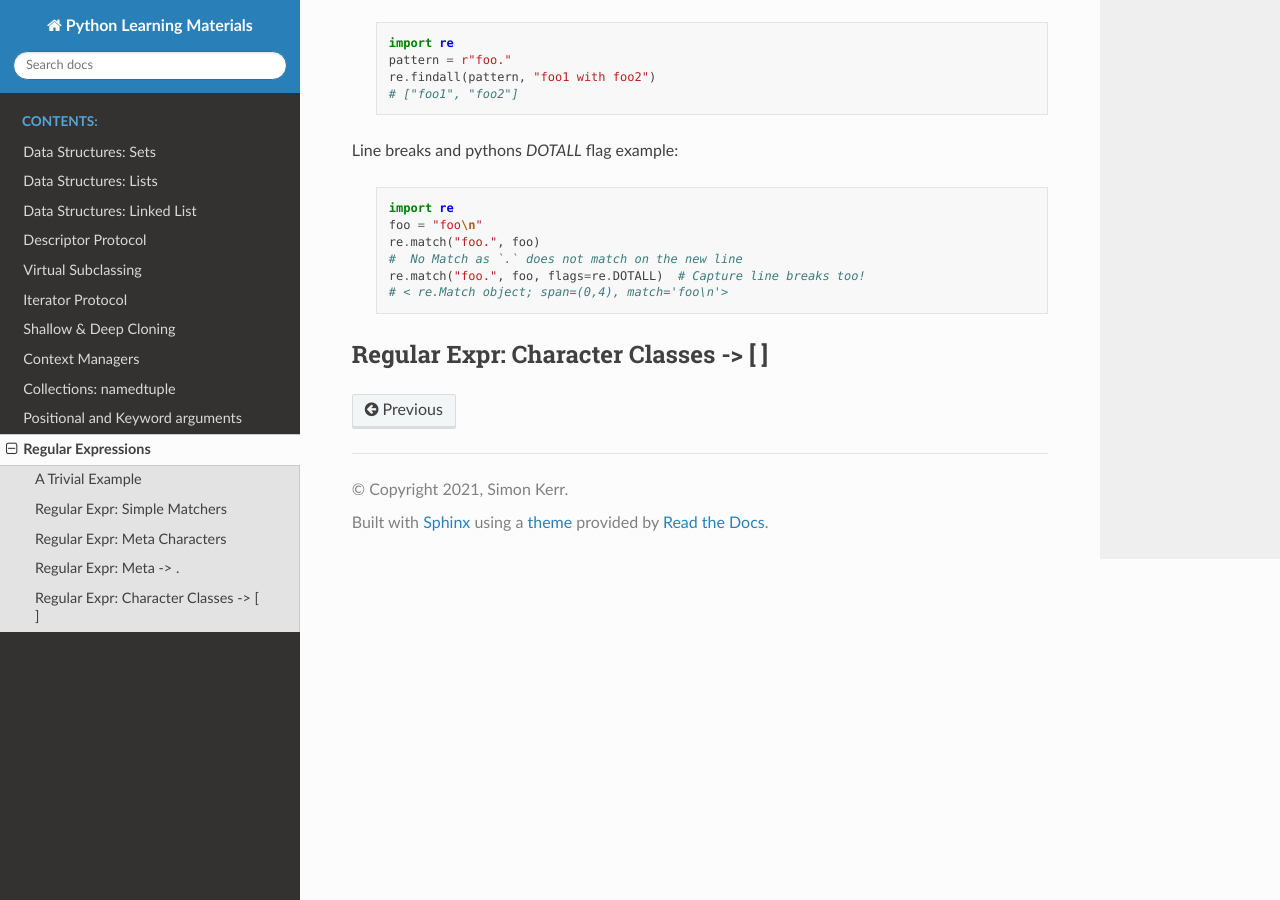
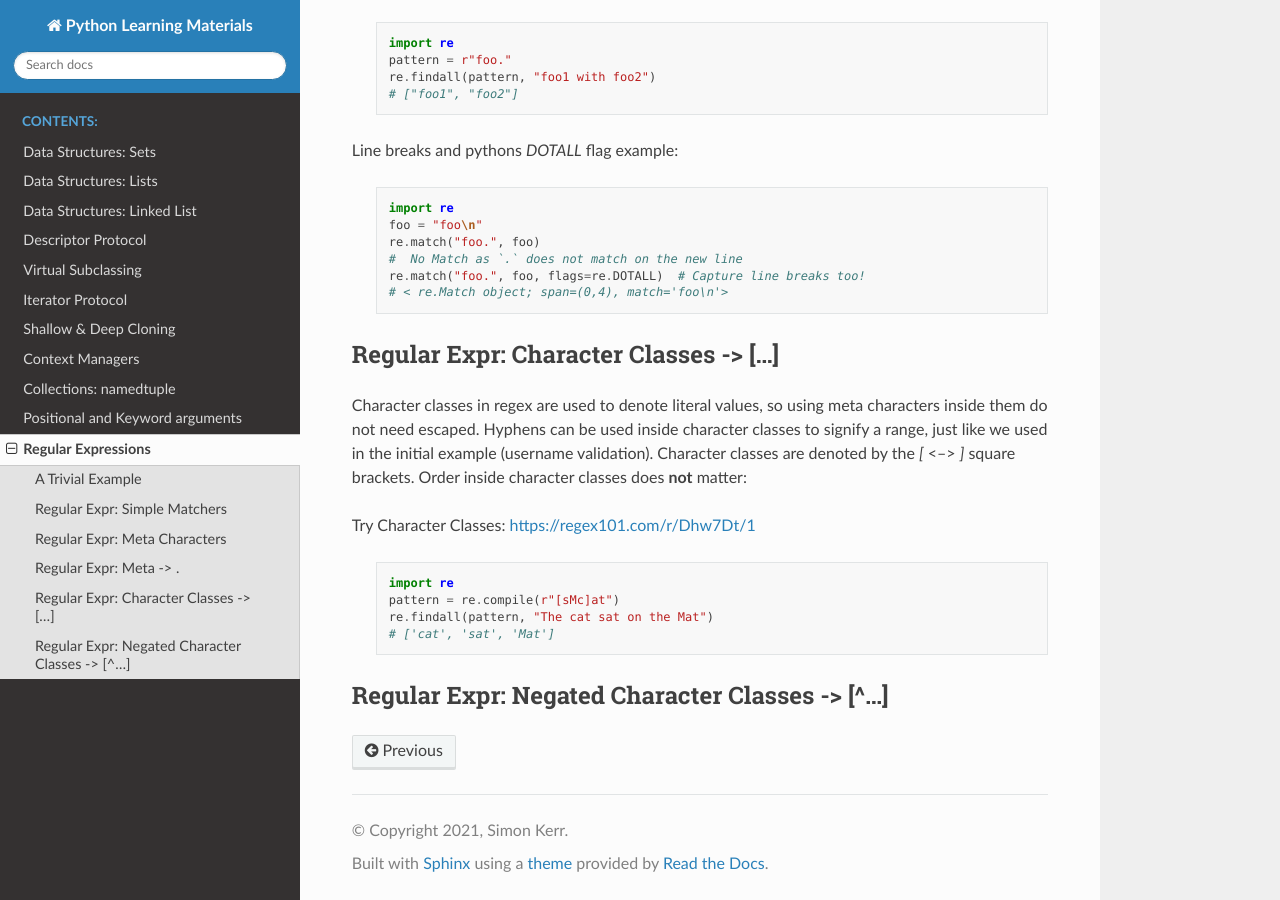
Before and after one commit to symonk/pydocs, a Sphinx documentation site: the page built from docs/source/regular_expressions.rst, in a window 1280 px wide and 900 px high, scrolled down 2014 px. Built offline with Sphinx 7.4.7 and the Read the Docs theme 2.0.0, drawn with Linux system fonts in a browser that asks for light colours.

Commit message:
adding regex docs for `Character Classes` -> `[]`

```diff
--- a/docs/source/regular_expressions.rst
+++ b/docs/source/regular_expressions.rst
@@ -164,5 +164,33 @@ Line breaks and pythons `DOTALL` flag example:
         # < re.Match object; span=(0,4), match='foo\n'>
 
 
-Regular Expr: Character Classes -> [ ]
+Regular Expr: Character Classes -> [...]
 ---------------------------------------
+Character classes in regex are used to denote literal values, so using meta characters inside
+them do not need escaped.  Hyphens can be used inside character classes to signify a range,
+just like we used in the initial example (username validation).  Character classes are denoted
+by the `[` <--> `]` square brackets.  Order inside character classes does **not** matter:
+
+    .. list-table:: Meta Character Classes
+        ..:header-rows: 1
+
+        * - Pattern, Subject String, Expected Match
+        * - `[Tt]he .at`
+          - The cat
+          - **The cat**
+        * - `[sMc]at`
+          - The cat, sat on the Mat
+          - The Foobar, was **foobar**
+
+Try Character Classes:  https://regex101.com/r/Dhw7Dt/1
+
+    .. code-block:: python
+
+        import re
+        pattern = re.compile(r"[sMc]at")
+        re.findall(pattern, "The cat sat on the Mat")
+        # ['cat', 'sat', 'Mat']
+
+
+Regular Expr: Negated Character Classes -> [^...]
+---------------------------------------------------
```
